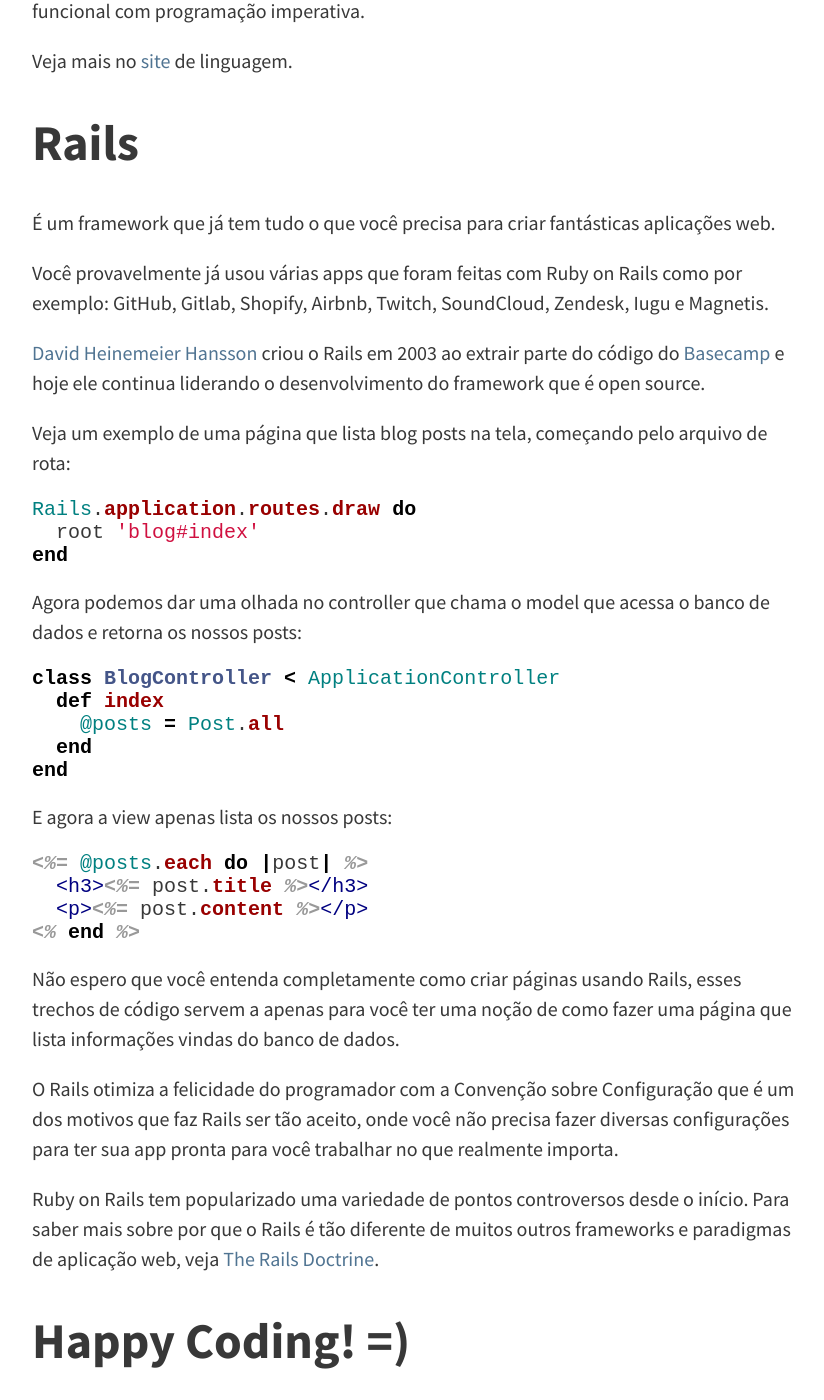
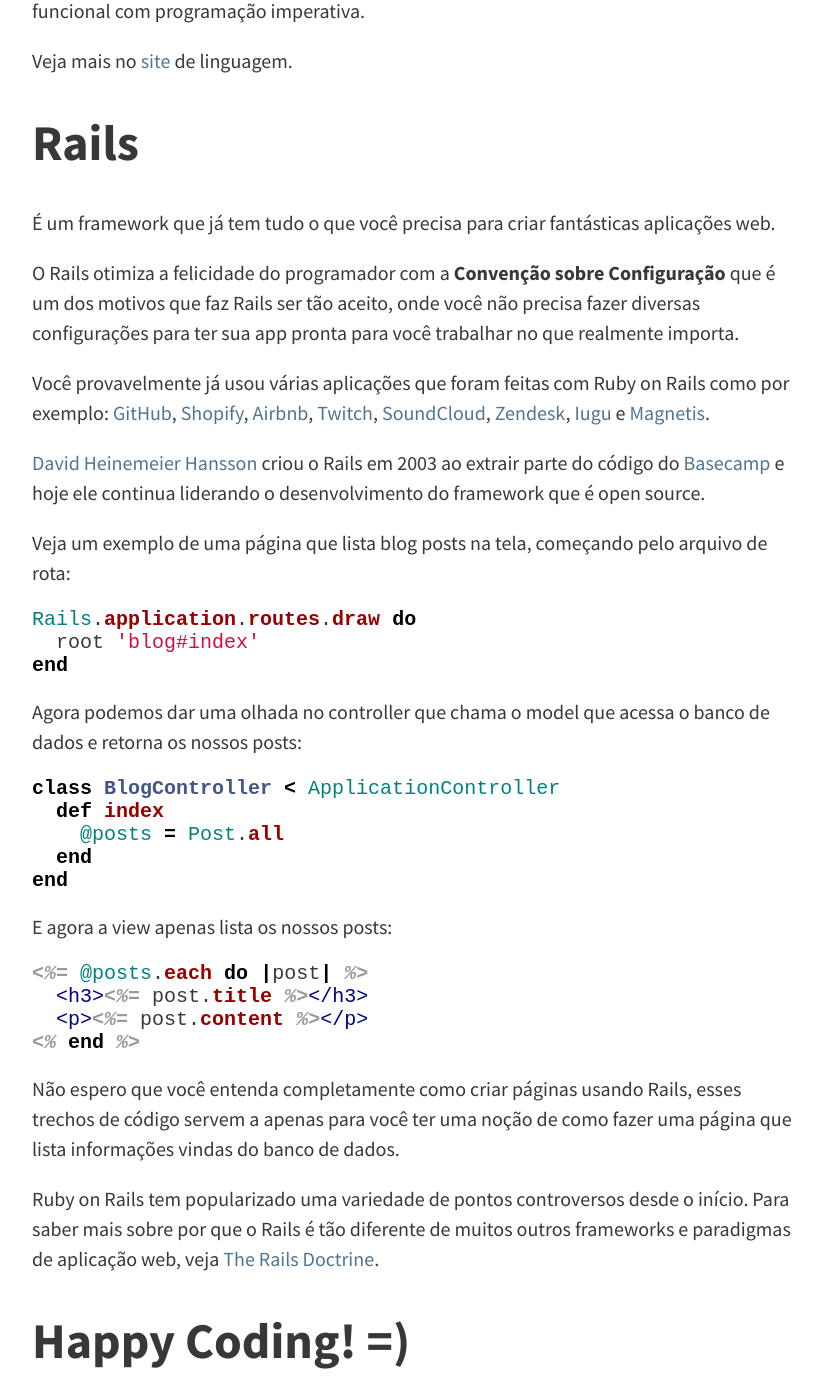
Before and after one commit to lucasprag/rubynostrilhos, a Jekyll site: the page built from pages/por-que-ruby-on-rails.md, in a window 1280 px wide and 1400 px high, scrolled down 1701 px. Shown: the whole window, without its empty margins (224-1048 px from the left). Built offline with Jekyll 4.4.1, drawn with Linux system fonts in a browser that asks for light colours; comment, search, counter and statistics services are not loaded; some of the changed lines change nothing that is shown.

Commit message:
Add links to the mentioned apps written in Ruby

```diff
--- a/pages/por-que-ruby-on-rails.md
+++ b/pages/por-que-ruby-on-rails.md
@@ -39,7 +39,9 @@
 
 É um framework que já tem tudo o que você precisa para criar fantásticas aplicações web.
 
-Você provavelmente já usou várias apps que foram feitas com Ruby on Rails como por exemplo: GitHub, Gitlab, Shopify, Airbnb, Twitch, SoundCloud, Zendesk, Iugu e Magnetis.
+O Rails otimiza a felicidade do programador com a <strong>Convenção sobre Configuração</strong> que é um dos motivos que faz Rails ser tão aceito, onde você não precisa fazer diversas configurações para ter sua app pronta para você trabalhar no que realmente importa.
+
+Você provavelmente já usou várias aplicações que foram feitas com Ruby on Rails como por exemplo: [GitHub](github.com), [Shopify](https://pt.shopify.com/), [Airbnb](https://www.airbnb.com.br/), [Twitch](https://www.twitch.tv/), [SoundCloud](https://soundcloud.com/), [Zendesk](https://www.zendesk.com.br/), [Iugu](http://iugu.com/) e [Magnetis](https://magnetis.com.br/).
 
 [David Heinemeier Hansson](https://twitter.com/dhh) criou o Rails em 2003 ao extrair parte do código do [Basecamp](https://basecamp.com/) e hoje ele continua liderando o desenvolvimento do framework que é open source.
 
@@ -73,8 +75,6 @@
 
 Não espero que você entenda completamente como criar páginas usando Rails, esses trechos de código servem a apenas para você ter uma noção de como fazer uma página que lista informações vindas do banco de dados.
 
-O Rails otimiza a felicidade do programador com a Convenção sobre Configuração que é um dos motivos que faz Rails ser tão aceito, onde você não precisa fazer diversas configurações para ter sua app pronta para você trabalhar no que realmente importa.
-
 Ruby on Rails tem popularizado uma variedade de pontos controversos desde o início. Para saber mais sobre por que o Rails é tão diferente de muitos outros frameworks e paradigmas de aplicação web, veja [The Rails Doctrine](http://rubyonrails.org/doctrine/).
 
 # Happy Coding! =)
```
